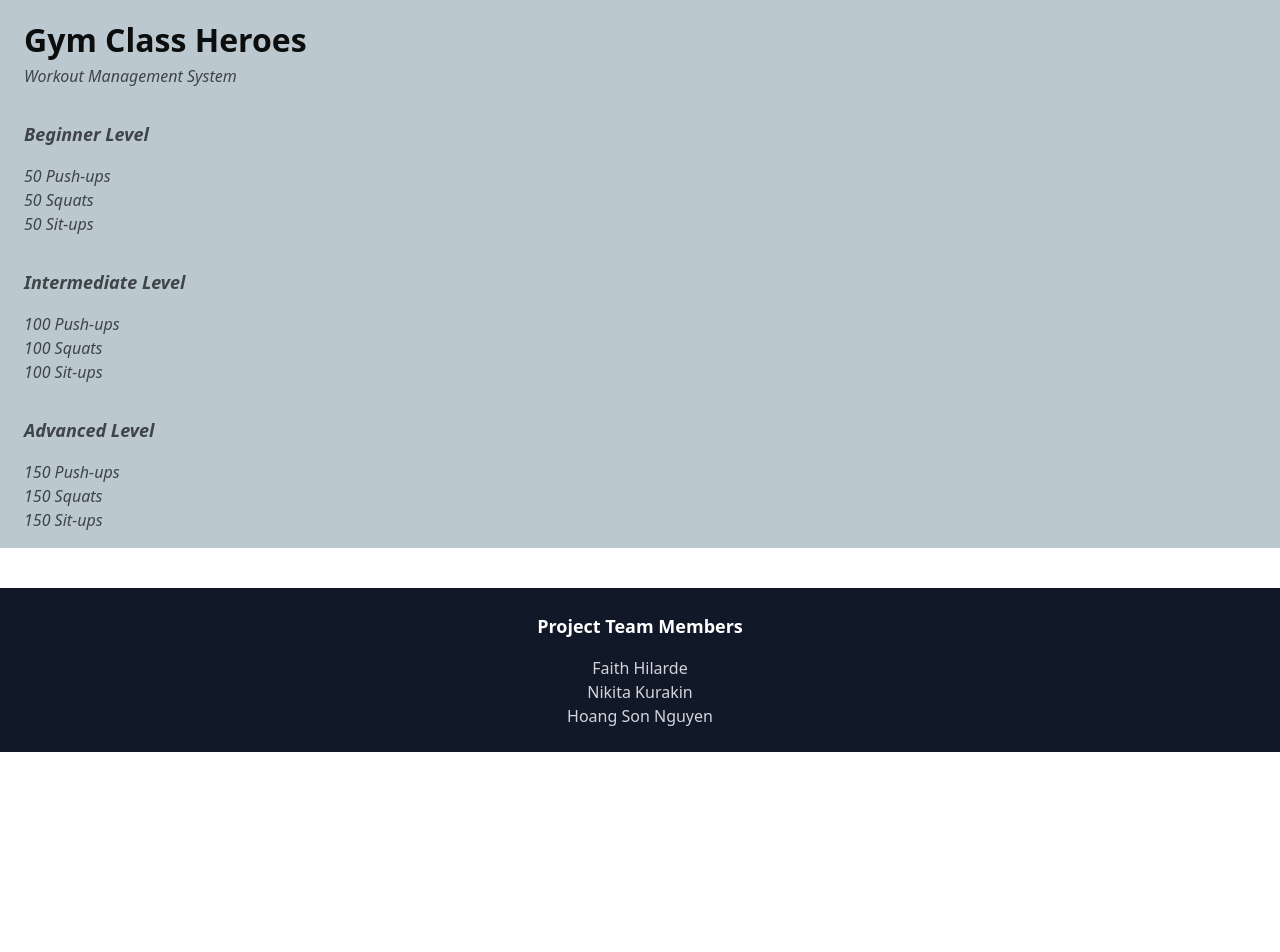
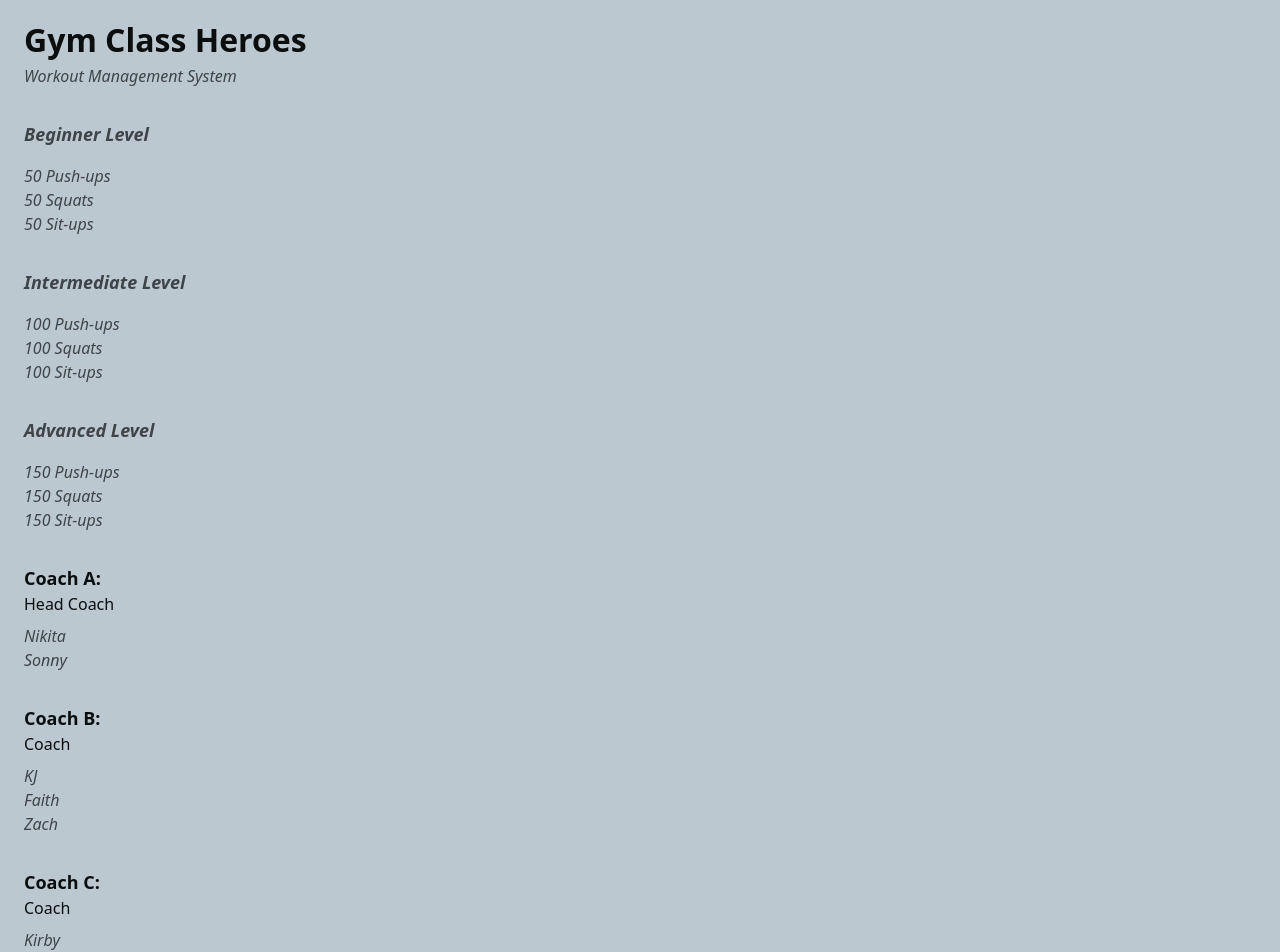
Before and after one commit to nikitakurakinGit/full-stack, a React (Vite) app in the folder gym-class-heroes/: page /coaches in a window 1280 px wide. Shown: the top 952 px of the page. Before the commit the page ends 800 px from the top, so only its background shows below. Built offline with nearby package versions, Linux system fonts and the light colour scheme.

Commit message:
Added coaches component and rendered it in app.tsx

```diff
--- a/gym-class-heroes/src/App.tsx
+++ b/gym-class-heroes/src/App.tsx
@@ -1,11 +1,12 @@
 import './App.css'
+import Coaches from './components/coaches/coaches';
 import Footer from './components/footer/footer';
 import {Header} from './components/header/header';
 import WorkoutList from './components/workouts/workouts';
 
 function App() {
   return (
-    <div>
+    <div className='bg-[#bcc8d0]'>
       <Header
         projectName="Gym Class Heroes"
         projectDescription="Workout Management System"
@@ -26,6 +27,24 @@ function App() {
         workouts={["150 Push-ups", "150 Squats", "150 Sit-ups"]}
       />
 
+      <Coaches
+        name="Coach A"
+        title="Head Coach"
+        athletes={["Nikita", "Sonny"]}
+      />
+
+      <Coaches
+        name="Coach B"
+        title="Coach"
+        athletes={["KJ", "Faith", "Zach"]}
+      />
+
+      <Coaches
+        name="Coach C"
+        title="Coach"
+        athletes={["Kirby", "Ken", "Cole", "Steve"]}
+      />
+
       <Footer names={["Faith Hilarde","Nikita Kurakin", "Hoang Son Nguyen"]} />
 
     </div>
--- /dev/null
+++ b/gym-class-heroes/src/components/coaches/coaches.tsx
@@ -0,0 +1,17 @@
+
+
+function Coaches({name, title, athletes}: {name: string, title: string, athletes: string[]}) {
+    return (
+        <section className="w-auto bg-[#bcc8d0] text-[#0c0e0e] px-6 py-4">
+            <div>
+                <h4 className="text-lg font-semibold">{name}: </h4>
+                <h5 className="text-m font-medium mb-2">{title}</h5>
+                {athletes.map((athlete, index) => (
+                    <h6 key={index} className="text-base text-[#3e4447] italic">{athlete}</h6>
+                ))}
+            </div>
+        </section>
+    )
+}
+
+export default Coaches;
--- /dev/null
+++ b/gym-class-heroes/src/components/title/title.tsx
@@ -0,0 +1,12 @@
+
+function Title({ text }: {text: string}) {
+    return (
+        <>
+            <div className="flex justify-center justify-items-center border-black">
+                <h1>{text}</h1>
+            </div>
+        </>
+    )
+}
+
+export default Title;
```
